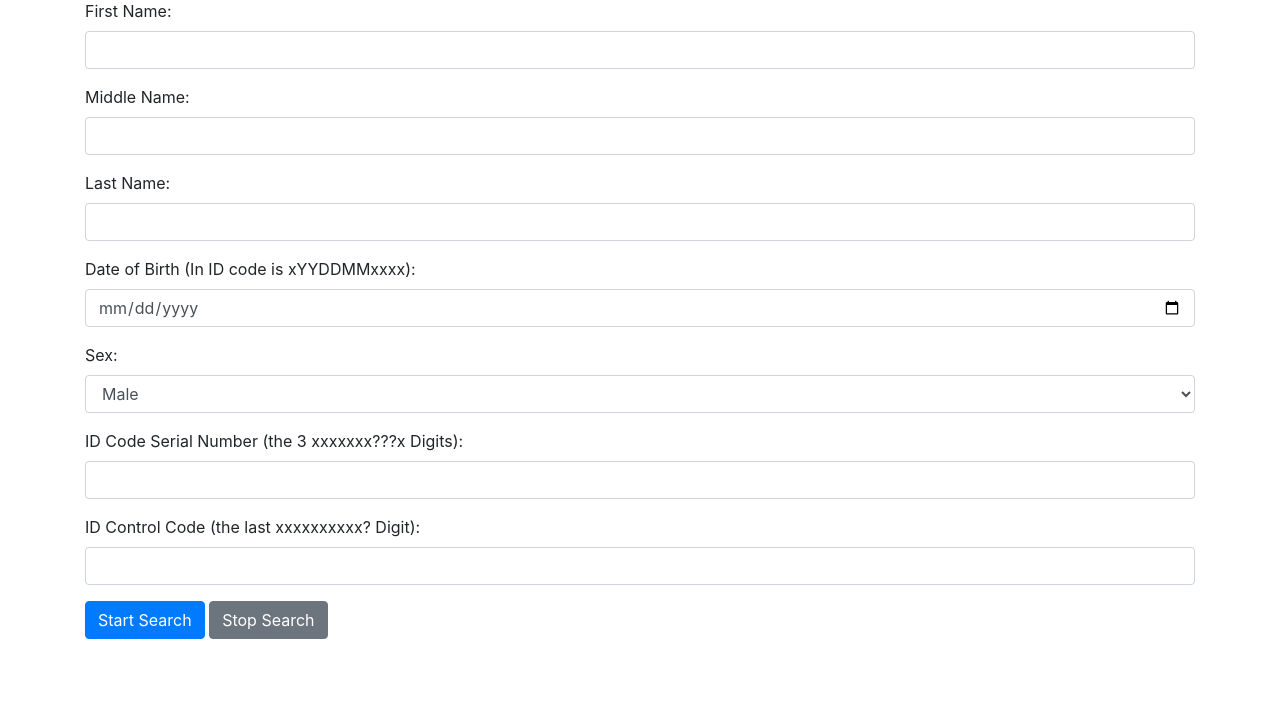
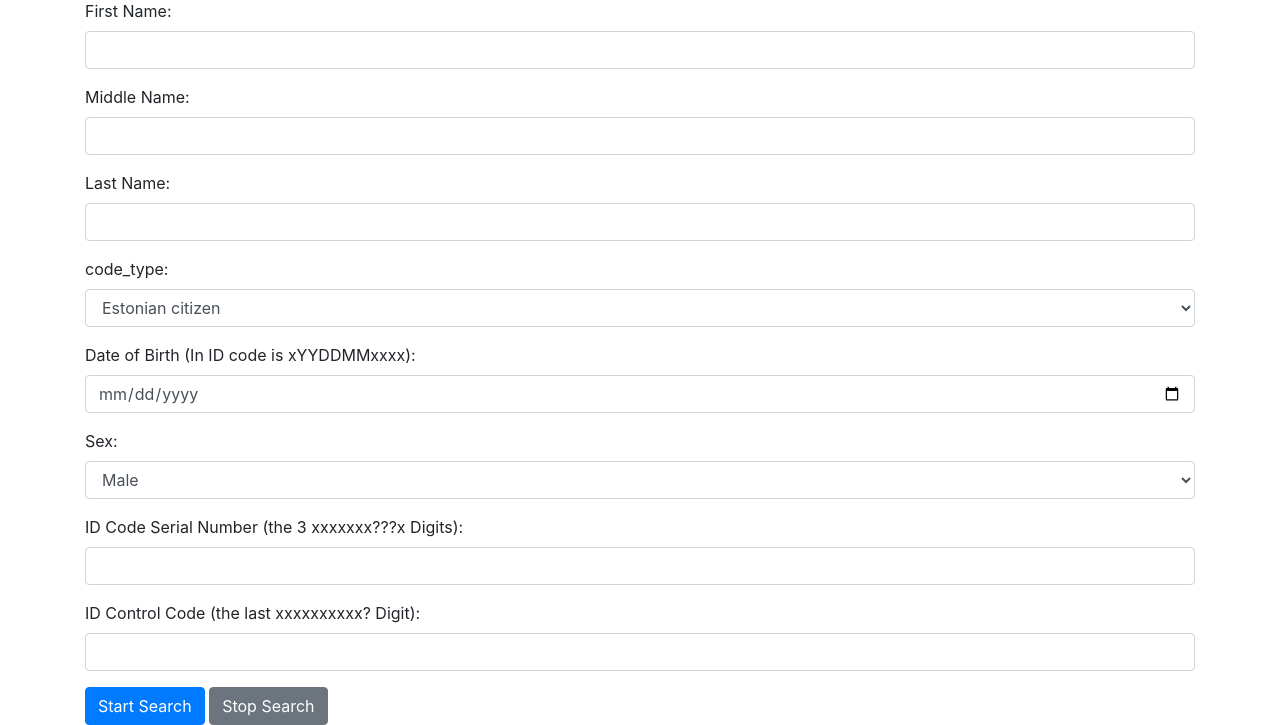
Before and after one commit to ErickHunter/est-id-flask, a Flask app: page / in a window 1280 px wide. Shown: the part 103-828 px from the top of the page. Before the commit the page ends 742 px from the top, so only its background shows below. Run offline with Flask 3, Linux system fonts and the light colour scheme; some libraries are stand-ins or nearby versions.

Commit message:
Latest work

```diff
--- a/app.py
+++ b/app.py
@@ -1,9 +1,12 @@
-from flask import Flask, render_template, request
+from flask import Flask, render_template, request, jsonify
+from ldap3 import Server, Connection, ALL, Tls
+import ssl
+
 
 app = Flask(__name__)
 
 # Global array to store the digits of the Estonian ID code
-id_code = [None] * 11
+id_code = [None] * 10
 
 
 # Function to determine the first digit of the Estonian ID code
@@ -29,6 +32,52 @@ def determine_first_digit(sex, year):
     return None
 
 
+def query_ldap_by_id_code(organization, id_code):
+    # Define the LDAP server
+    server_url = 'ldaps://esteid.ldap.sk.ee:636'
+
+    # Adjust the base DN to include the organization component
+    print("org is!!!")
+    print(organization)
+    base_dn = f"o={organization},dc=ESTEID,c=EE"
+
+    # Construct the search filter using the provided ID code
+    query_filter = f"(serialNumber=PNOEE-{id_code})"
+    print("ID code is!!!")
+    print(id_code)
+    # Setup LDAP connection without CA certificate verification
+    tls_configuration = Tls(validate=ssl.CERT_NONE, version=ssl.PROTOCOL_TLS_CLIENT)
+    server = Server(server_url, use_ssl=True, tls=tls_configuration)
+
+    try:
+        # Connect to the server using anonymous bind
+        with Connection(server, auto_bind=True) as conn:
+            # Perform the search with the provided filter
+            conn.search(base_dn, query_filter, attributes=['*'])
+            # Process the search results
+            if conn.entries:
+                for entry in conn.entries:
+                    print(entry)
+                    # Further processing can be done as needed
+            else:
+                print("No entries found.")
+    except Exception as e:
+        print(f"An error occurred: {e}")
+
+
+def populate_id_code(sex, date_of_birth, serial, control_code):
+    year, month, day = map(int, date_of_birth.split('-'))
+    first_digit = determine_first_digit(sex, year)
+    id_code[0] = first_digit
+    id_code[1:3] = date_of_birth[2:4]  # YY from YYYY-MM-DD
+    id_code[3:5] = date_of_birth[5:7]  # MM
+    id_code[5:7] = date_of_birth[8:10] # DD
+    id_code[7:9] = list(serial)
+    id_code[10:] = list(control_code)
+
+
+
+
 @app.route('/')
 def form():
     return render_template('ldap-form.html')
@@ -37,24 +86,24 @@ def form():
 @app.route('/search', methods=['POST'])
 def search():
     if request.form['action'] == 'start_search':
-        # Extract form data
-        first_name = request.form['first_name']
-        middle_name = request.form['middle_name']
-        last_name = request.form['last_name']
+        code_type = request.form['code_type']
         date_of_birth = request.form['date_of_birth']
         sex = request.form['sex']
         serial = request.form['serial']
         control_code = request.form['control_code']
 
-        # Implement LDAP search logic here
+        populate_id_code(sex, date_of_birth, serial, control_code)
 
-        return "Search Started. Implement the actual search logic here."
+        id_code_str = ''.join(str(digit) for digit in id_code)
+        id_code_int = int(id_code_str)
 
-    elif request.form['action'] == 'stop_search':
-        # Implement logic to stop search
-        return "Search Stopped. Implement the actual logic to stop search here."
+        # Perform LDAP search and get the response
+        search_results = query_ldap_by_id_code(code_type, id_code_int)
+        print(search_results)
+        # Return the search results as JSON
+        return jsonify(search_results)
 
-    return "Invalid action."
+
 
 
 if __name__ == '__main__':
--- a/templates/ldap-form.html
+++ b/templates/ldap-form.html
@@ -37,6 +37,16 @@
         </div>
 
         <div class="form-group">
+            <label for="code_type">code_type:</label>
+            <select class="form-control" id="code_type" name="code_type">
+                <option value="Identity card of Estonian citizen">Estonian citizen</option>
+                <option value="Residence card of temporary residence citizen">temporary resident</option>
+                <option value="Residence card of long-term resident">long-term resident</option>
+                <!-- Add more options if necessary -->
+            </select>
+        </div>
+
+        <div class="form-group">
             <label for="date_of_birth">Date of Birth (In ID code is xYYDDMMxxxx):</label>
             <input type="date" class="form-control" id="date_of_birth" name="date_of_birth">
         </div>
```
Also changed, not shown: 1 other file.
